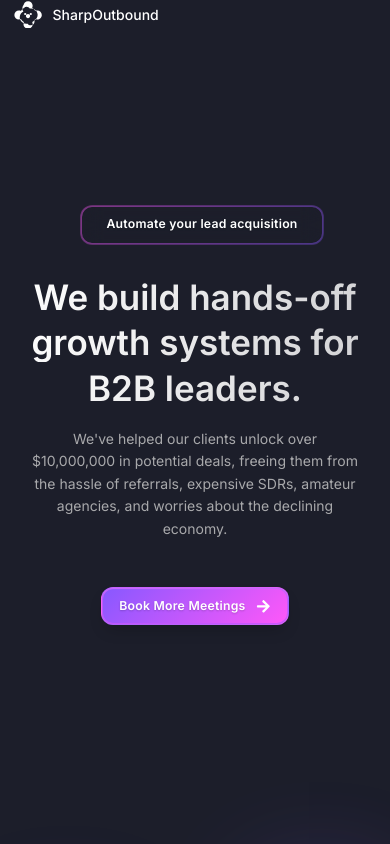
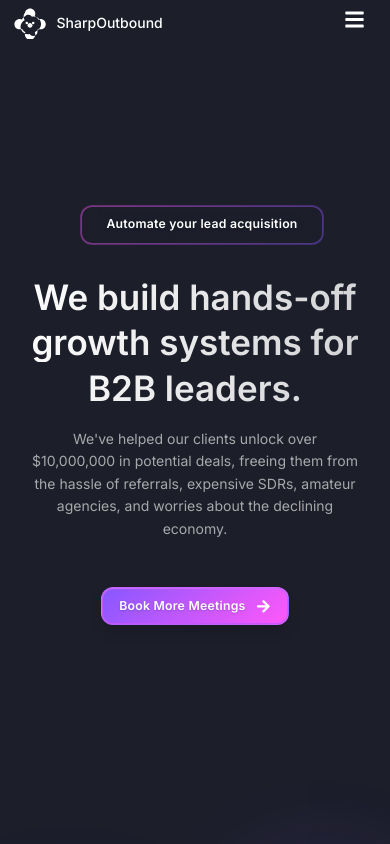
Before and after one commit to Rajje93/SharpOutbound, a React (Vite) app: page / in a window 390 px wide. Shown: the top 844 px of the page. Built offline with nearby package versions, Linux system fonts and the light colour scheme.

Commit message:
Fixed mobile menu display and hamburger button

```diff
--- a/src/components/Navbar.css
+++ b/src/components/Navbar.css
@@ -94,10 +94,26 @@
   }
 }
 
-/* Show hamburger menu earlier to prevent text wrapping */
+/* Mobile Menu Button */
+.mobile-menu-btn {
+  display: none;
+  background: none;
+  border: none;
+  color: white;
+  font-size: 1.5rem;
+  cursor: pointer;
+  padding: 0.5rem;
+  z-index: 1000;
+}
+
+/* Mobile Styles */
 @media (max-width: 1024px) {
   .mobile-menu-btn {
     display: block;
+  }
+
+  .navbar-container {
+    padding: 1rem 2rem;
   }
 
   .navbar-links {
@@ -110,56 +126,38 @@
     background: rgba(28, 30, 44, 0.98);
     backdrop-filter: blur(10px);
     flex-direction: column;
+    align-items: center;
+    justify-content: center;
     padding: 5rem 2rem 2rem;
-    transition: right 0.3s ease;
+    transition: all 0.3s ease;
     z-index: 999;
   }
 
   .navbar-links.active {
     right: 0;
-    display: flex;
   }
 
-  .navbar-links a {
+  .nav-link {
+    font-size: 1.2rem;
     margin: 1rem 0;
-    font-size: 1.2rem;
     opacity: 1;
     visibility: visible;
   }
 
   .btn.btn-primary {
-    width: 100%;
-    margin-top: 1rem;
+    width: 80%;
+    margin-top: 2rem;
     justify-content: center;
     display: flex;
   }
 }
 
-@media (max-width: 768px) {
+/* Remove this media query that was hiding the links */
+/* @media (max-width: 768px) {
   .navbar-links {
     display: none;
   }
-
-  .navbar.scrolled {
-    background: rgba(28, 30, 42, 0.95);
-  }
-
-  .navbar-logo {
-    height: 28px;
-  }
-}
-
-/* Add these new styles for mobile menu */
-.mobile-menu-btn {
-  display: none;
-  background: none;
-  border: none;
-  color: white;
-  font-size: 1.5rem;
-  cursor: pointer;
-  padding: 0.5rem;
-  z-index: 1000;
-}
+} */
 
 /* Prevent body scroll when menu is open */
 body.menu-open {
```
